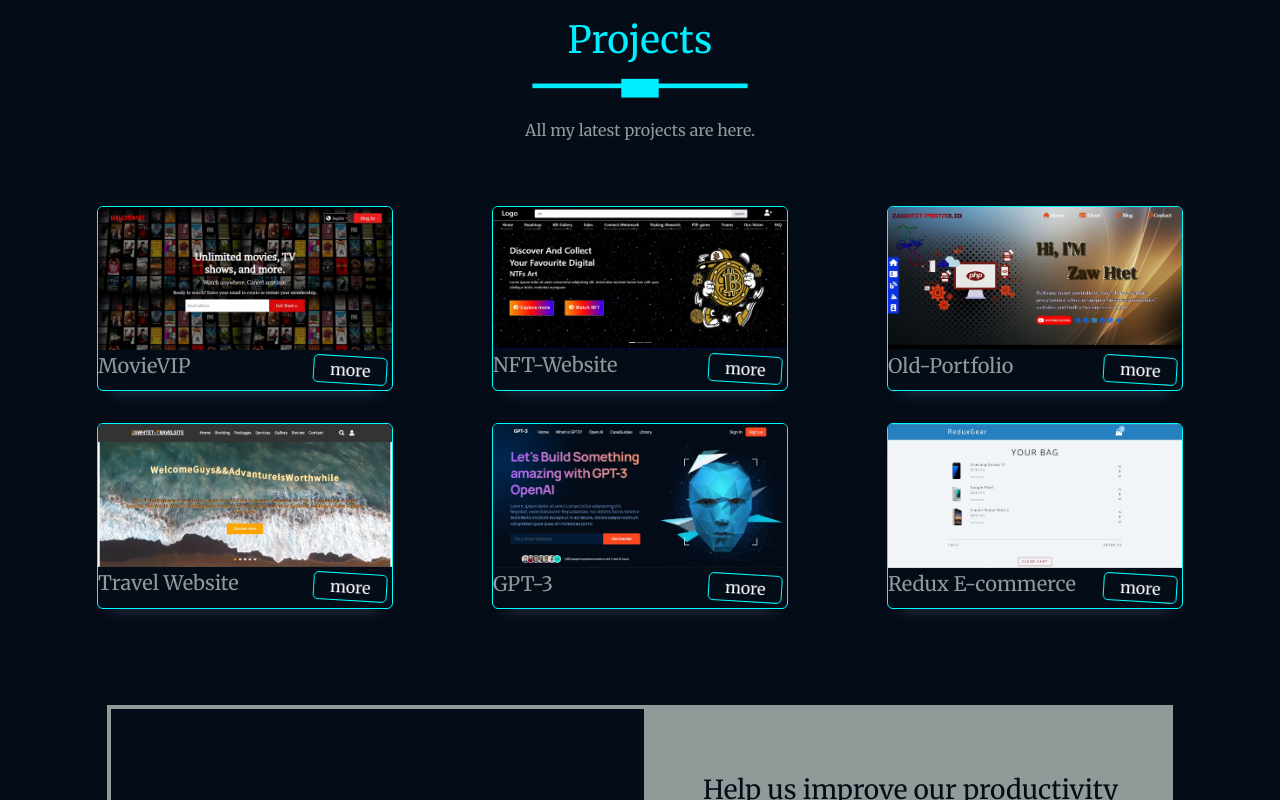
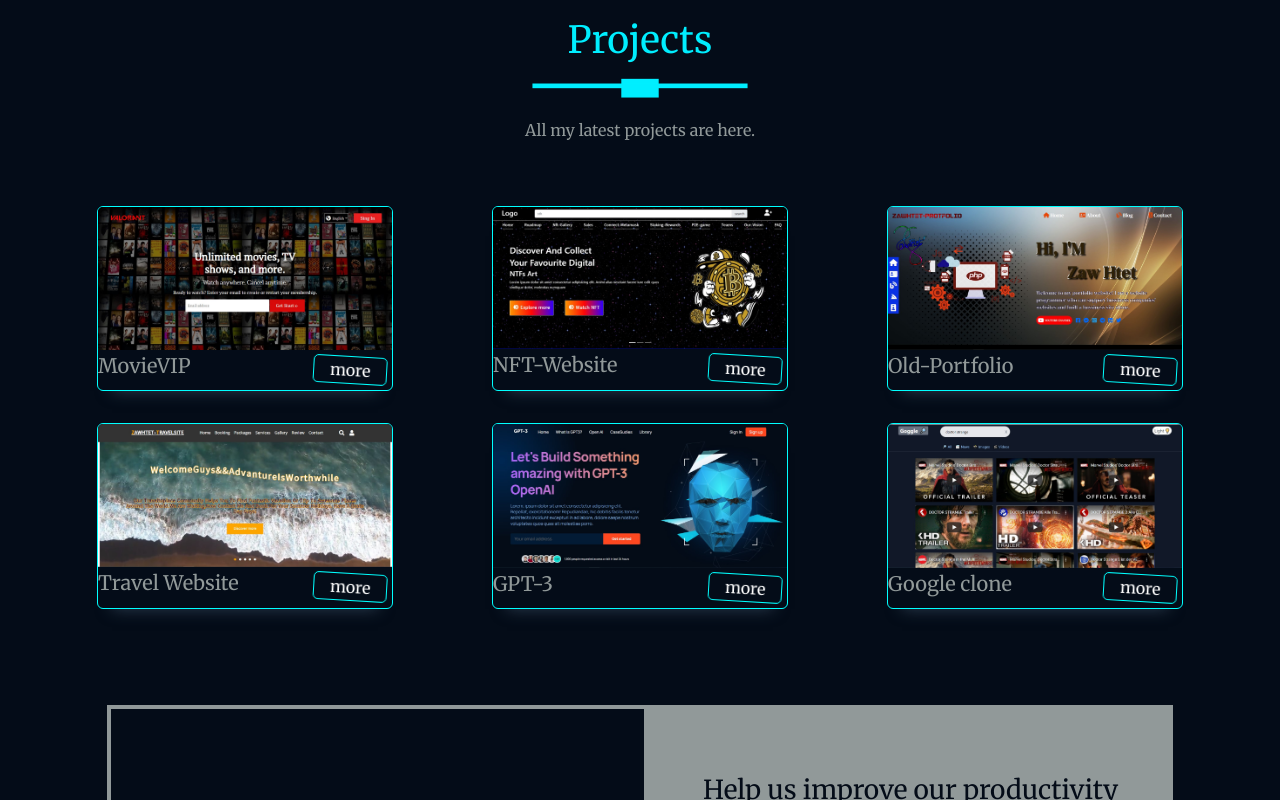
Before and after one commit to ZawHtet-246098/portfolioWithReact202, a React (Create React App) app: page / in a window 1280 px wide. Shown: the part 2248-3048 px from the top of the page. Built offline with nearby package versions, Linux system fonts and the light colour scheme; a web font is replaced by a local one.

Commit message:
a little change

```diff
--- a/src/component/data/datas.js
+++ b/src/component/data/datas.js
@@ -103,13 +103,23 @@ export const projectData = [
     detail:
       "Lorem ipsum dolor sit amet consectetur adipisicing elit. Mollitia pariatur eos voluptas possimus rerum ex magnam eaque illum ducimus, cupiditate quasi libero quod, a qui sequi accusantium, est debitis molestiae!",
   },
+  // {
+  //   id: 5,
+  //   title: "Redux E-commerce",
+  //   language: "React,Redux,Html,CSS",
+  //   image: "image/projectLandingImage/redux.jpg",
+  //   previewLink: "https://redux-demo-2022.netlify.app/",
+  //   codelink: "https://github.com/ZawHtet-246098/Redux-project",
+  //   detail:
+  //     "Lorem ipsum dolor amet consectetur adipisicing elit. Accusantium quis, ullam voluptatem est fugiat tenetur, totam, sit voluptatum a tempora sunt alias repudiandae. Omnis, voluptatem! Praesentium eligendi ullam commodi voluptatum.",
+  // },
   {
     id: 5,
-    title: "Redux E-commerce",
-    language: "React,Redux,Html,CSS",
-    image: "image/projectLandingImage/redux.jpg",
-    previewLink: "https://redux-demo-2022.netlify.app/",
-    codelink: "https://github.com/ZawHtet-246098/Redux-project",
+    title: "Google clone",
+    language: "React,Redux,Html,Tailwind CSS",
+    image: "image/projectLandingImage/googleClone.jpg",
+    previewLink: "https://googel-clone-2022.netlify.app",
+    codelink: "https://github.com/ZawHtet-246098/google-clone-2022",
     detail:
       "Lorem ipsum dolor amet consectetur adipisicing elit. Accusantium quis, ullam voluptatem est fugiat tenetur, totam, sit voluptatum a tempora sunt alias repudiandae. Omnis, voluptatem! Praesentium eligendi ullam commodi voluptatum.",
   },
```
Also changed, not shown: package.json (+12 -0 lines), formynewproject.txt (deleted), public/image/projectLandingImage/googleClone.jpg (added), 1 other file (tests, documents, lock files or other folders).
